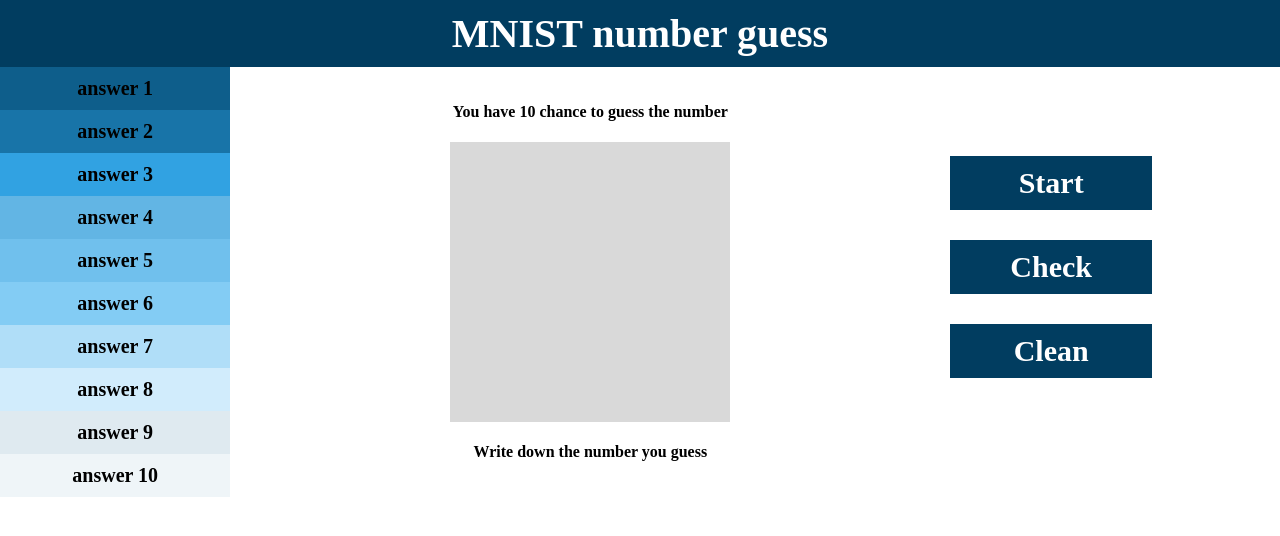
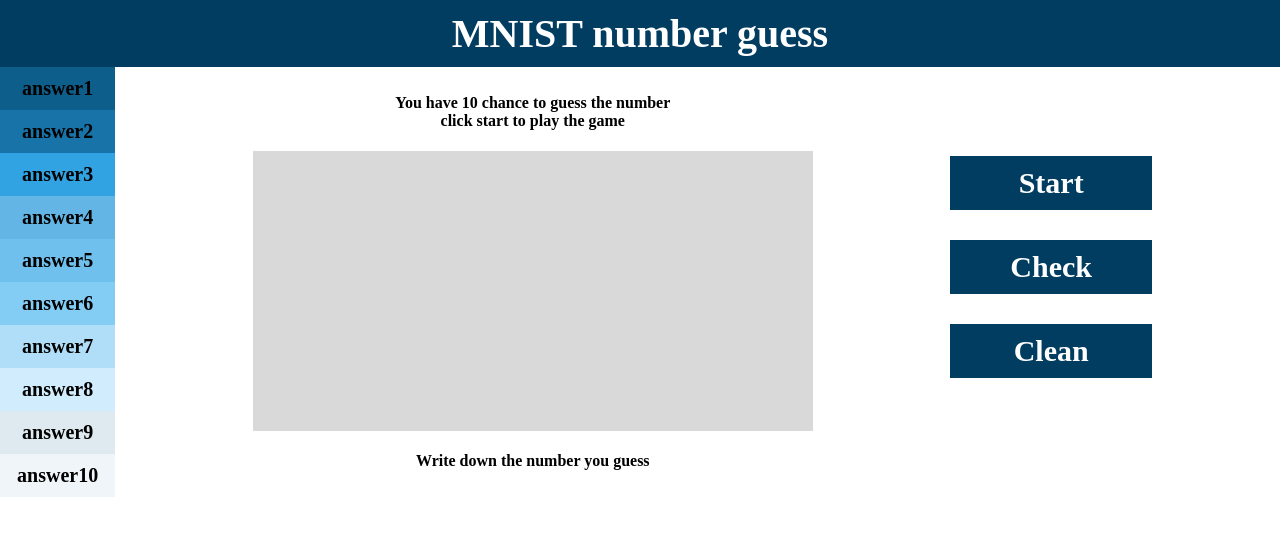
Before and after one commit to YAO-WEN-CHENG/MNIST-game, a plain HTML site: page index.html in a window 1280 px wide. Drawn offline with nearby package versions, Linux system fonts and the light colour scheme; a script that the page names is missing.

Commit message:
add the 2st canvas

```diff
--- a/index.html
+++ b/index.html
@@ -12,25 +12,29 @@
     <div id = "Title">MNIST number guess</div>
       <div class="container">
         <div class = "side_area" id="left-half">
-          <div class = "answer" id="a1"> answer 1 </div>
-          <div class = "answer" id="a2"> answer 2 </div>
-          <div class = "answer" id="a3"> answer 3 </div>
-          <div class = "answer" id="a4"> answer 4 </div>
-          <div class = "answer" id="a5"> answer 5 </div>
-          <div class = "answer" id="a6"> answer 6 </div>
-          <div class = "answer" id="a7"> answer 7 </div>
-          <div class = "answer" id="a8"> answer 8 </div>
-          <div class = "answer" id="a9"> answer 9 </div>
-          <div class = "answer" id="a10"> answer 10 </div>
+          <div class = "answer" id="answer1"> answer1 </div>
+          <div class = "answer" id="answer2"> answer2 </div>
+          <div class = "answer" id="answer3"> answer3 </div>
+          <div class = "answer" id="answer4"> answer4 </div>
+          <div class = "answer" id="answer5"> answer5 </div>
+          <div class = "answer" id="answer6"> answer6 </div>
+          <div class = "answer" id="answer7"> answer7 </div>
+          <div class = "answer" id="answer8"> answer8 </div>
+          <div class = "answer" id="answer9"> answer9 </div>
+          <div class = "answer" id="answer10"> answer10 </div>
         </div>
         <div class = "side_area" id="center">
-          <h4 class = "Rule" id = "chance">You have 10 chance to guess the number</h4>
-          <canvas id="canvas"></canvas>
-    <canvas style="width: 28px; height: 28px; background-color: white; display: none;" id="hiddenCanvas" width="28" height="28"></canvas>
+          <h4 class = "Rule" id = "chance">You have 10 chance to guess the number<br> click start to play the game</h4>
+          <div id="canvas_contain">
+            <canvas class = "canvas" id="canvas"></canvas>
+            <canvas class = "hidden_canvas" id="hiddenCanvas"></canvas>
+            <canvas class = "canvas" id="canvas2"></canvas>
+            <canvas class = "hidden_canvas" id="hiddenCanvas2"></canvas>
+          </div>
           <h4 class = "input" id = "input">Write down the number you guess</h4>
         </div>
         <div class="right-half">
-          <div class = "Button" id="start"> Start </div>
+          <div class = "Button" id="restart"> Start </div>
           <div class = "Button" id="check"> Check </div>
           <div class = "Button" id="clean"> Clean </div>
         </div>
--- a/style.css
+++ b/style.css
@@ -28,7 +28,7 @@ body {
     display: flex;
     flex-direction: column;
     justify-content: flex-start;
-    width: 20%;
+    width: 10%;
 }
 
 #center{
@@ -37,7 +37,7 @@ body {
     justify-content:center;
     align-items: center;
     text-align: center;
-    width: 40%;
+    width: 60%;
 }
 
 #right-half{
@@ -46,13 +46,23 @@ body {
     justify-content:center;
     align-items: left;
     text-align: left;
-    width: 40%;
+    width: 30%;
 }
-
-#canvas{
+#canvas_contain{
+    display: flex;
+    flex-direction: row;
+}
+.canvas{
     width:280px;
     height:280px;
     background-color:#D9D9D9;
+}
+
+.hidden_canvas{
+    width: 28px;
+    height: 28px;
+    background-color: white;
+    display: none;
 }
 
 .Rule{
@@ -81,33 +91,33 @@ body {
     /* margin-bottom: 0px; */
 }
 
-#a1{
+#answer1{
     background: #0E5E8B;
 }
-#a2{
+#answer2{
     background: #1874A8;
 }
-#a3{
+#answer3{
     background: #31A2E2;
 }
-#a4{
+#answer4{
     background: #62B5E4;
 }
-#a5{
+#answer5{
     background: #70C0ED;
 }
-#a6{
+#answer6{
     background: #83CCF4;
 }
-#a7{
+#answer7{
     background: #B0DEF8;
 }
-#a8{
+#answer8{
     background: #D1ECFC;
 }
-#a9{
+#answer9{
     background: #DFEAF0;
 }
-#a10{
+#answer10{
     background: #EFF5F8;
 }
```
